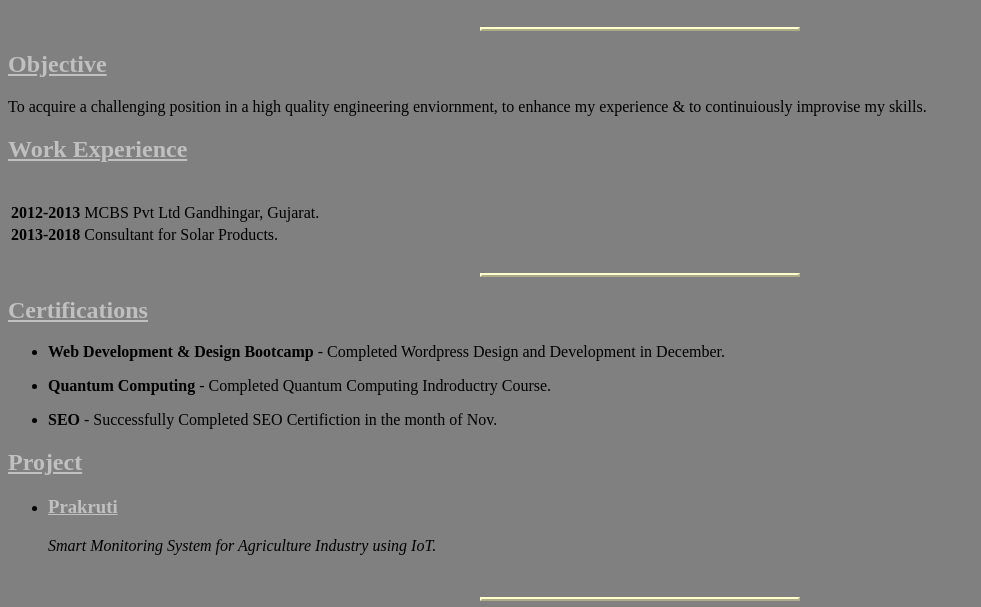
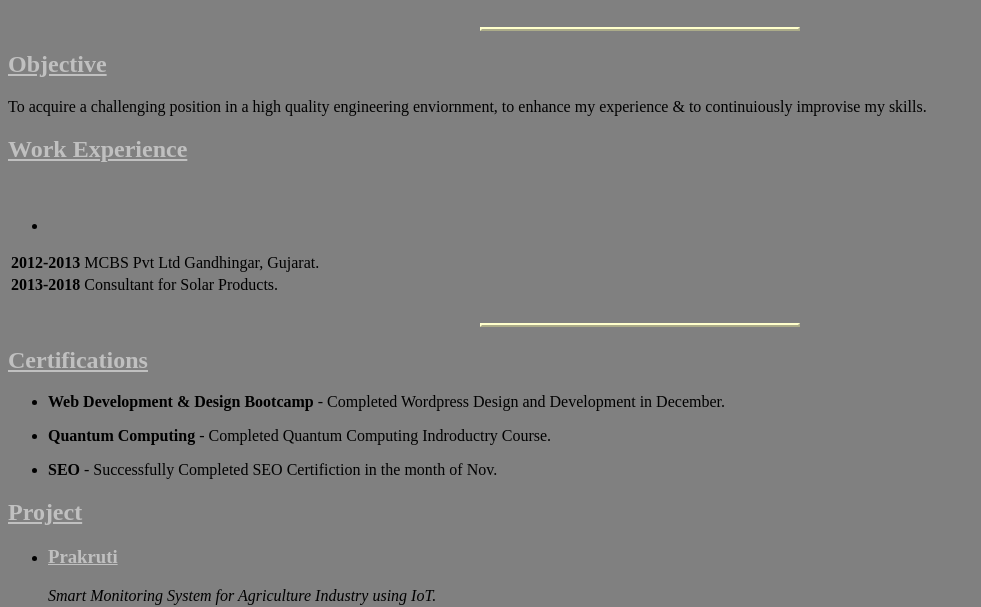
Before and after one commit to nikunj70/cv, a plain HTML site: page index.html in a window 1280 px wide. Shown: the part 201-808 px from the top of the page, without its empty margins (0-981 px from the left). Drawn offline with Linux system fonts and the light colour scheme.

Commit message:
Update index.html

```diff
--- a/index.html
+++ b/index.html
@@ -19,8 +19,9 @@
     <table>
         <tbody><tr>
             <th>2012-2013</th>
-            <td>MCBS Pvt Ltd Gandhingar, Gujarat.</td>
-
+              <ul>
+           <li> <td>MCBS Pvt Ltd Gandhingar, Gujarat.</td></li>
+             <ul/>
         </tr>
         <tr>
             <th>2013-2018</th>
```
